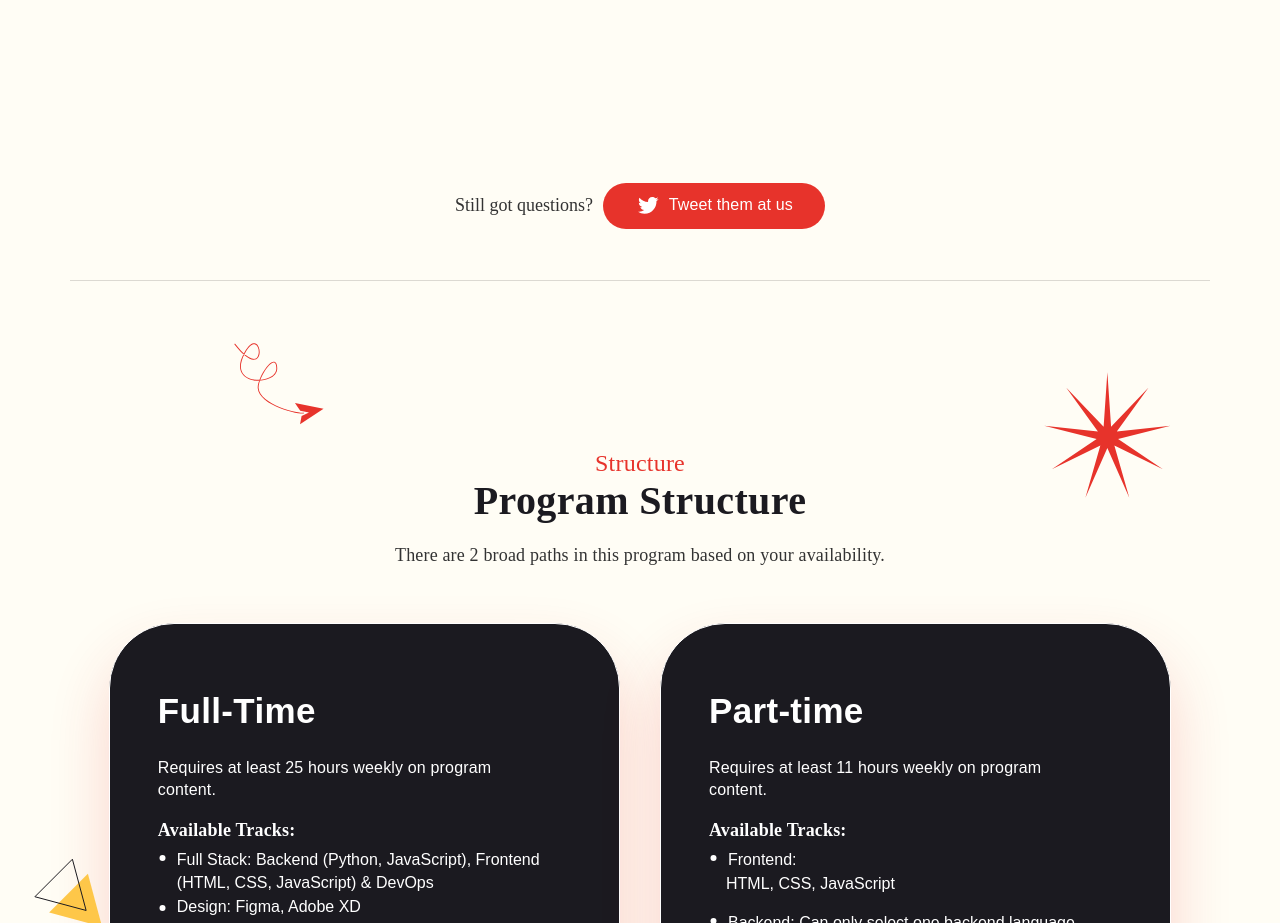
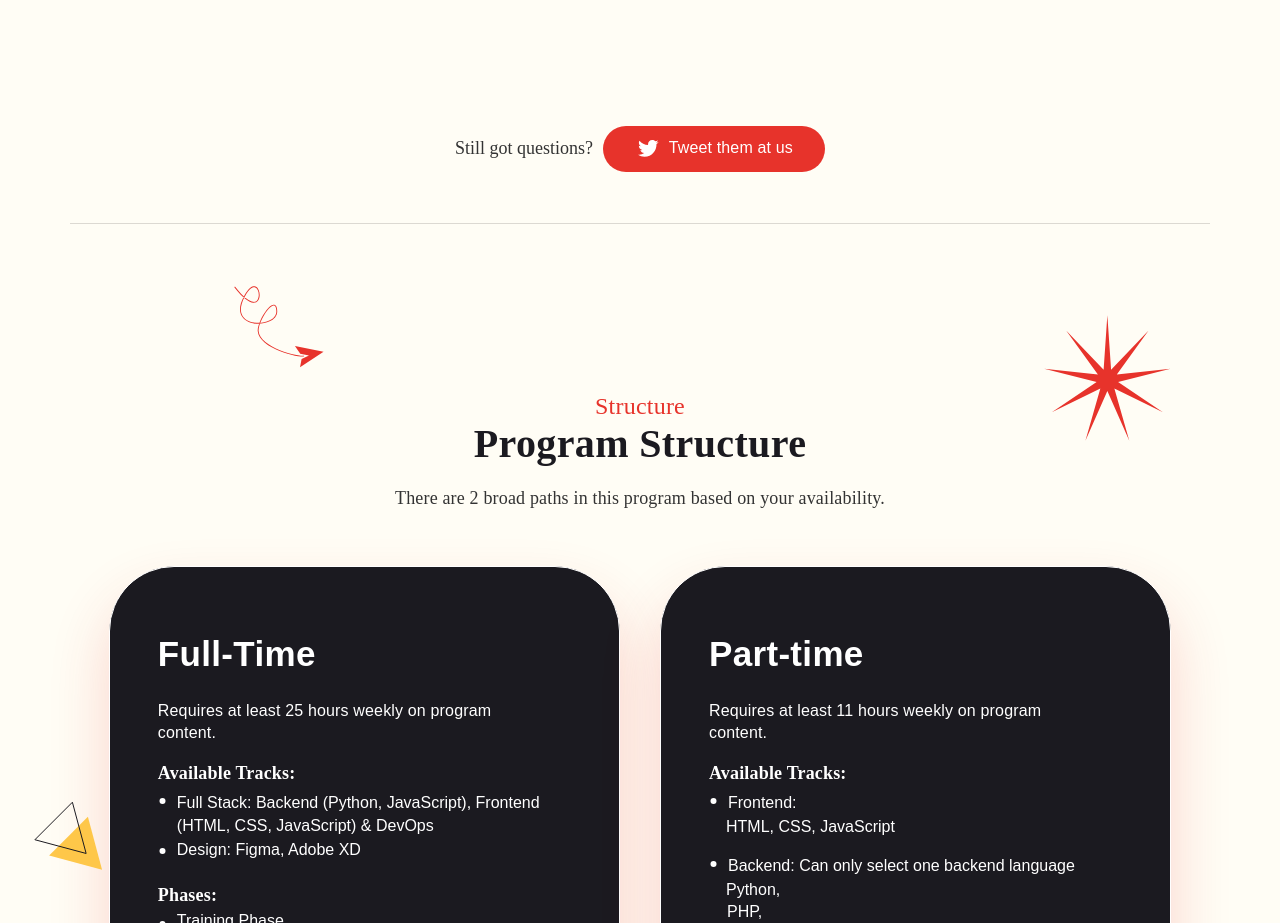
Before and after one commit to Stephanie-dev/zuri-site, a plain HTML site: page zuri-training-page.html in a window 1280 px wide. Shown: the part 6020-6943 px from the top of the page. Drawn offline with Linux system fonts and the light colour scheme; a web font is replaced by a local one.

Commit message:
Update zuri-training-page.css

```diff
--- a/zuri-training-page.css
+++ b/zuri-training-page.css
@@ -1010,7 +1010,7 @@ hr {
     justify-content: center;
     align-items: center;
     padding-bottom: 40px;
-    margin-top: 67px;
+    margin-top: 10px;
 }
 
 .more {
```
